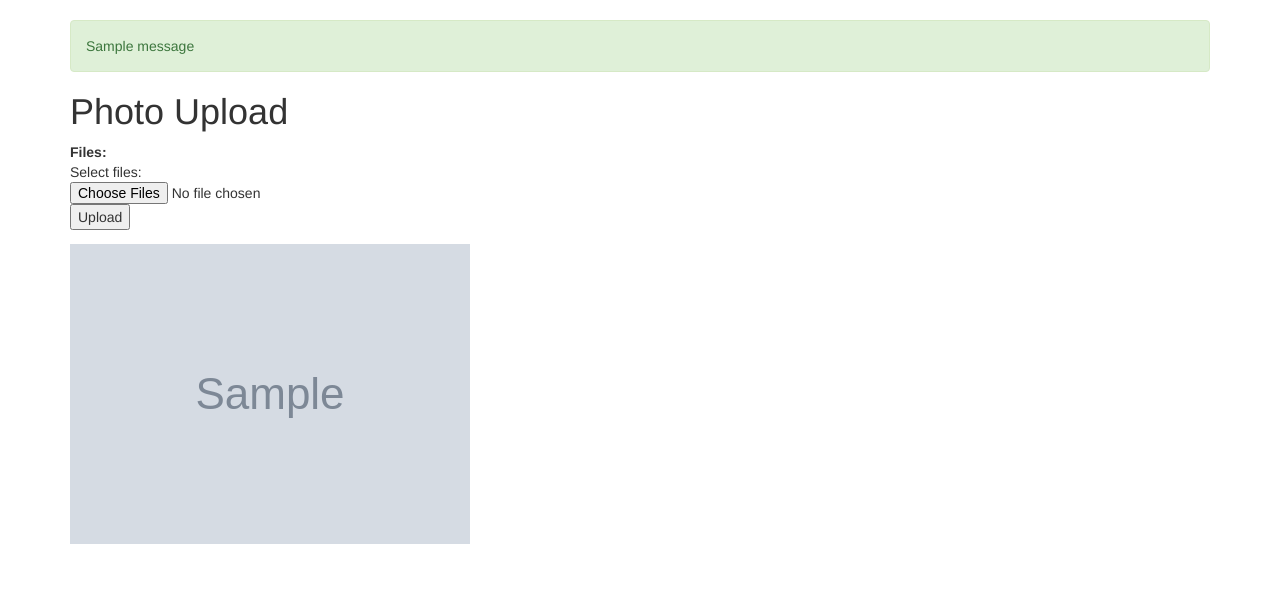
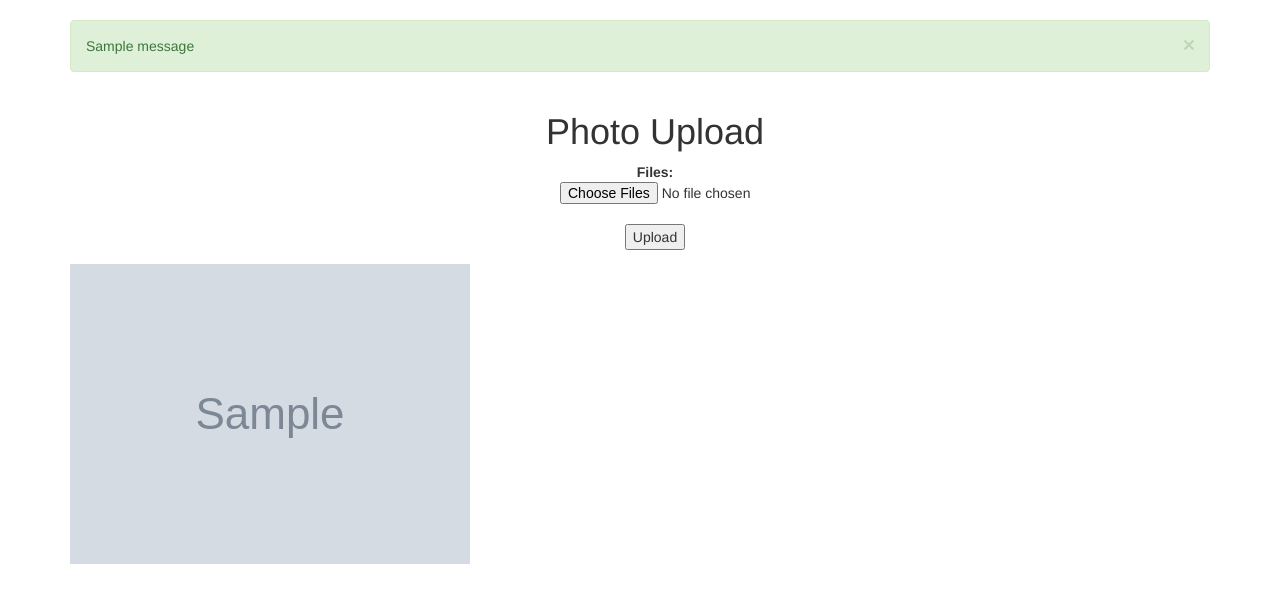
Before and after one commit to ddavignon/image-detection, a Flask app: template templates/pages/upload.html in a window 1280 px wide. Shown: the part 51-654 px from the top of the page. Run offline with Flask 2, Linux system fonts and the light colour scheme; tables that the repository leaves empty hold one stand-in row (values such as "Sample post"); the template is opened without the code that fills it: values that come from a table or form of the project are taken from there, most other values are stand-ins (such as "Sample title", 1, 10 or a date in 2020); grey boxes marked "Sample" are stand-in pictures; one stand-in notice (Sample message) is shown; some libraries are stand-ins or nearby versions.

Commit message:
add flash message to image upload

```diff
--- a/application.py
+++ b/application.py
@@ -1,4 +1,4 @@
-from flask import Flask, render_template, redirect, request, url_for
+from flask import Flask, render_template, redirect, request, url_for, flash
 from flask_bootstrap import Bootstrap
 from flask_sqlalchemy import SQLAlchemy
 from flask_user import login_required, UserManager, UserMixin, SQLAlchemyAdapter, current_user
@@ -74,6 +74,7 @@ def upload():
 
             file_urls.append(photos.url(filename))
 
+        flash(u'Photos saved successfully!', 'success')
         return render_template("pages/files.html", file_urls=file_urls)
     else:
         file_urls = []
--- a/templates/flash_messages.html
+++ b/templates/flash_messages.html
@@ -6,7 +6,12 @@
                 {% if category=='error' %}
                     {% set category='danger' %}
                 {% endif %}
-                <div class="alert alert-{{category}}">{{ message|safe }}</div>
+                <div class="alert alert-{{category}} alert-dismissible">
+                    {{ message|safe }}
+                    <button type="button" class="close" data-dismiss="alert" aria-label="Close">
+                        <span aria-hidden="true">&times;</span>
+                    </button>
+                </div>
             {% endfor %}
         {% endif %}
     {%- endwith %}
--- a/templates/pages/home.html
+++ b/templates/pages/home.html
@@ -5,6 +5,7 @@
   <div class="row">
     <div class="col-lg-12 text-center">
       <h1 class="mt-5">Home Page</h1>
+        <a href="{{ url_for('upload') }}" class="btn btn-success">Upload Images</a>
     </div>
   </div>
 </div>
--- a/templates/pages/upload.html
+++ b/templates/pages/upload.html
@@ -1,20 +1,24 @@
 {% extends "layout.html" %}
 {% block title %}Upload File{% endblock %}
 {% block content %}
-
+<div class="container">
+  <div class="row">
+    <div class="col-lg-12 text-center">
         <h1>Photo Upload</h1>
         <form id="upload-form" action="{{ url_for('upload') }}" method="POST" enctype="multipart/form-data">
             {{ form.csrf_token }}
             {{ form.hidden_tag() }}
             <strong>Files:</strong><br>
-        Select files:
-        {{ form.photo(multiple="") }}
+            <div class="col-md-offset-5">{{ form.photo(multiple="") }}</div>
             {% for error in form.photo.errors %}
                 <span style="color: red;">{{ error }}</span>
             {% endfor %}
+            <br>
             {{ form.submit }}
         </form>
-
+    </div>
+  </div>
+</div>
     {% for file_url in file_urls %}
         <img src="{{ file_url }}">
     {% endfor %}
```
Lines whose indentation alone changed are shown as unchanged.
